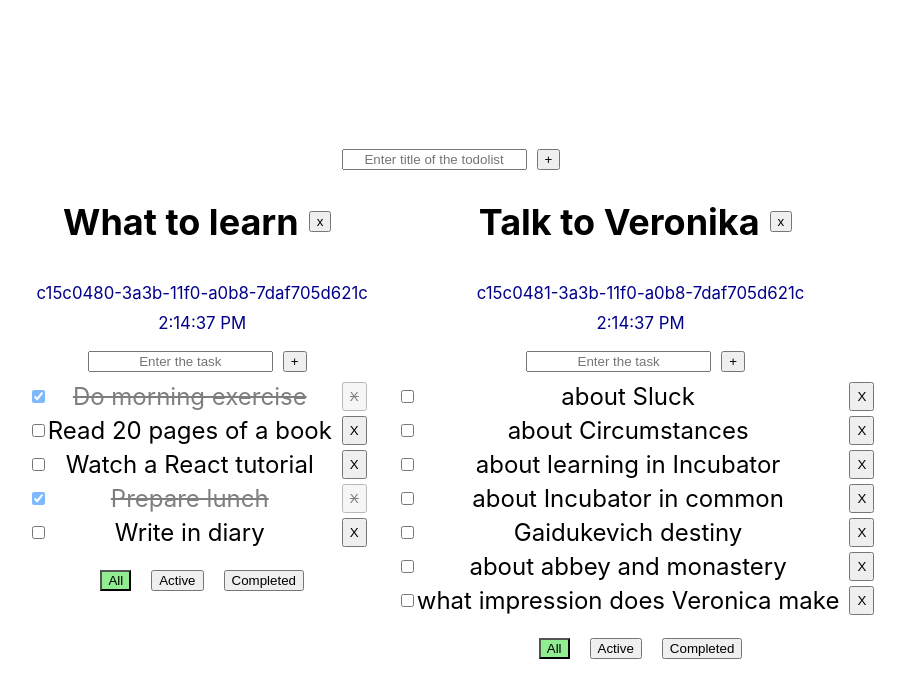
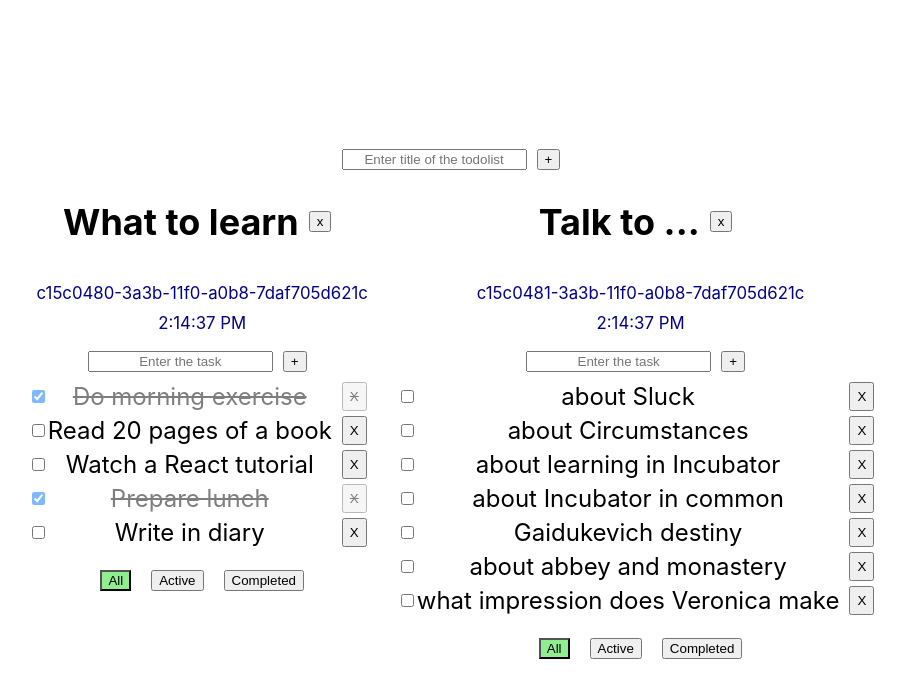
Before and after one commit to VanoKi/todolist-02, a React (Vite) app: page / in a window 1280 px wide. Shown: the top 698 px of the page, without its empty margins (184-1089 px from the left). Built offline with nearby package versions, Linux system fonts and the light colour scheme.

Commit message:
feat: updateTitle

```diff
--- a/src/App.tsx
+++ b/src/App.tsx
@@ -13,7 +13,7 @@ export const App = () => {
   // const todolistId3 = v1()
   const [todolists, setTodolists] = useState<TodolistType[]>([
     { id: todolistId1, title: 'What to learn', filter: 'All' },
-    { id: todolistId2, title: 'Talk to Veronika', filter: 'All' },
+    { id: todolistId2, title: 'Talk to ...', filter: 'All' },
     // { id: todolistId3, title: 'What to buy', filter: 'All' },
   ])
   const [tasks, setTasks] = useState({
@@ -81,6 +81,9 @@ export const App = () => {
   const updatedTaskTitle = (todolistId:string, taskId: string, updatedTitle: string) => {
     setTasks({...tasks, [todolistId]: tasks[todolistId].map(el => el.id === taskId ? {...el, title: updatedTitle} :  el)})
   }
+  const updatedTitle = (todolistId: string, newTitle:string) => {
+    setTodolists(todolists.map(el => el.id === todolistId ? {...el, title: newTitle} : el))
+  }
 
   return (
     <div className="app">
@@ -100,6 +103,7 @@ export const App = () => {
               filter={el.filter}
               removeTodolist={removeTodolist}
               updatedTaskTitle={updatedTaskTitle}
+              updatedTitle={updatedTitle}
             />
           )
         })}
--- a/src/components/TodolistItem.tsx
+++ b/src/components/TodolistItem.tsx
@@ -2,6 +2,7 @@ import {Task} from "../Task.tsx";
 import {FilterValueType} from "../App.tsx";
 import {Button} from "./Button.tsx";
 import {Input} from "./Input.tsx";
+import {EditableSpan} from "./EditableSpan.tsx";
 
 type TodoListItemProps = {
   title: string
@@ -15,6 +16,7 @@ type TodoListItemProps = {
   todolistId: string
   removeTodolist: (todolistId: string) => void
   updatedTaskTitle: (todolistId: string, taskId: string, updatedTitle: string) => void
+  updatedTitle: (todolistId:string, newTitle:string) => void
 }
 export type TaskProps = {
   id: string
@@ -23,7 +25,7 @@ export type TaskProps = {
 }
 
 export const TodolistItem = (props: TodoListItemProps) => {
-  const {title, tasks, removeTask, changeFilter, addTask, changeIsDone, filter, todolistId,removeTodolist, updatedTaskTitle} = props
+  const {title, tasks, removeTask, changeFilter, addTask, changeIsDone, filter, todolistId,removeTodolist, updatedTaskTitle, updatedTitle} = props
 
   let tasksForTodolist = tasks
   if (filter === 'Active') {
@@ -50,11 +52,16 @@ export const TodolistItem = (props: TodoListItemProps) => {
   const changeFilterHAndler = (val: FilterValueType) => {
     changeFilter(val)
   }
+  const updatedTitleHandler = (newTitle:string) => {
+    updatedTitle(todolistId, title)
+  }
 
   return (
     <div className={'todolist'}>
       <div className={'heaadline'}>
-        <h2>{title}</h2>
+        <h2>
+          <EditableSpan title={title} onClick={updatedTitleHandler}/>
+        </h2>
         <Button title={'x'} onClick={() => removeTodolist(todolistId)}/>
       </div>
       <p>{todolistId}</p>
```
